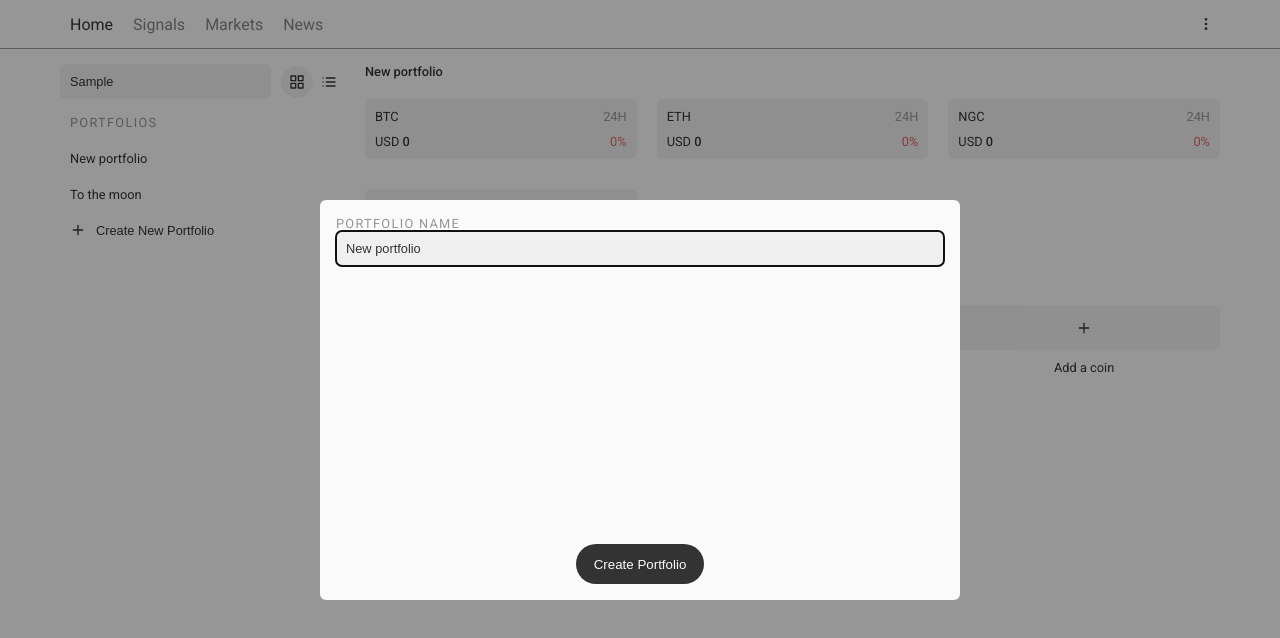
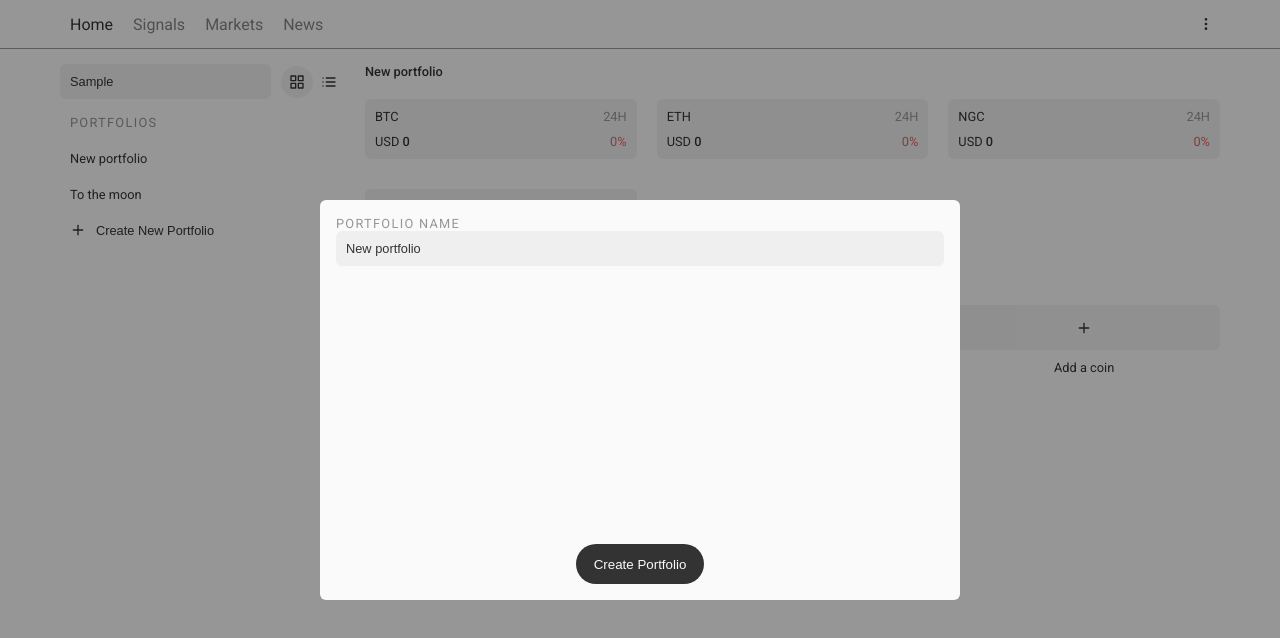
Before and after one commit to malcodeman/crypto-portfolio, a React (Create React App) app: page / in a window 1280 px wide. Both pictures are taken after typing "Sample" into the empty fields and a click on the button "Create New Portfolio". Shown: the top 638 px of the page. Built offline with nearby package versions, Linux system fonts and the light colour scheme; no server answers.

Commit message:
Improves create portfolio form

```diff
--- a/package.json
+++ b/package.json
@@ -4,18 +4,17 @@
   "private": true,
   "dependencies": {
     "axios": "^0.19.2",
-    "formik": "^2.1.4",
     "nanoid": "^3.1.10",
     "react": "16.13.1",
     "react-dom": "16.13.1",
+    "react-hook-form": "^7.8.6",
     "react-redux": "^7.2.0",
     "react-router-dom": "^5.2.0",
     "react-scripts": "3.4.1",
     "react-use": "^17.2.4",
     "redux": "^4.0.5",
     "redux-saga": "^1.1.3",
-    "styled-components": "^5.1.1",
-    "yup": "^0.29.1"
+    "styled-components": "^5.1.1"
   },
   "scripts": {
     "start": "react-scripts start",
--- a/src/features/portfolios/components/CreateNewPortfolioModal.js
+++ b/src/features/portfolios/components/CreateNewPortfolioModal.js
@@ -1,9 +1,8 @@
 import React from "react";
 import { connect } from "react-redux";
 import styled from "styled-components";
-import { Form, Field, withFormik } from "formik";
-import * as Yup from "yup";
 import { nanoid } from "nanoid";
+import { useForm } from "react-hook-form";
 
 import Modal from "../../commonComponents/Modal";
 import { createNewPortfolio } from "../actions/portfoliosActionCreators";
@@ -24,7 +23,7 @@ const Body = styled.div`
   background-color: ${(props) => props.theme.backgroundPrimary};
 `;
 
-const StyledForm = styled(Form)`
+const StyledForm = styled.form`
   display: flex;
   flex-direction: column;
   height: 100%;
@@ -37,7 +36,7 @@ const Label = styled.label`
   color: ${(props) => props.theme.primary}7F;
 `;
 
-const Input = styled(Field)`
+const Input = styled.input`
   border: 0;
   font-size: 0.8rem;
   padding: 10px;
@@ -75,18 +74,39 @@ const Submit = styled.button`
   background-color: ${(props) => props.theme.primary};
 `;
 
-function FormikForm(props) {
-  const { touched, errors } = props;
+function CreateNewPortfolioModal(props) {
+  const {
+    register,
+    handleSubmit,
+    formState: { errors },
+  } = useForm({
+    defaultValues: {
+      name: "New portfolio",
+    },
+  });
+
+  function onSubmit(data) {
+    const payload = {
+      id: nanoid(),
+      name: data.name,
+      coins: [],
+    };
+    props.createNewPortfolio(payload);
+    props.dismiss();
+  }
 
   return (
     <Modal dismiss={props.dismiss}>
       <Body>
-        <StyledForm>
+        <StyledForm onSubmit={handleSubmit(onSubmit)}>
           <Label>Portfolio name</Label>
-          <Input autoFocus name="name" placeholder="New portfolio" />
-          {touched.name && errors.name && (
-            <ErrorMessage>{errors.name}</ErrorMessage>
-          )}
+          <Input
+            placeholder="New portfolio"
+            {...register("name", {
+              required: { value: true, message: "Name is required!" },
+            })}
+          />
+          {errors.name && <ErrorMessage>{errors.name.message}</ErrorMessage>}
           <Submit>Create portfolio</Submit>
         </StyledForm>
       </Body>
@@ -94,19 +114,4 @@ function FormikForm(props) {
   );
 }
 
-const CreateNewPortfolioModal = withFormik({
-  validationSchema: Yup.object().shape({
-    name: Yup.string().required("Name is required"),
-  }),
-  mapPropsToValues: (props) => ({
-    id: nanoid(),
-    name: "New portfolio",
-    coins: [],
-  }),
-  handleSubmit(payload, bag) {
-    bag.props.createNewPortfolio(payload);
-    bag.props.dismiss();
-  },
-})(FormikForm);
-
 export default connect(null, { createNewPortfolio })(CreateNewPortfolioModal);
```
Also changed, not shown: 1 other file (tests, documents, lock files or other folders).
